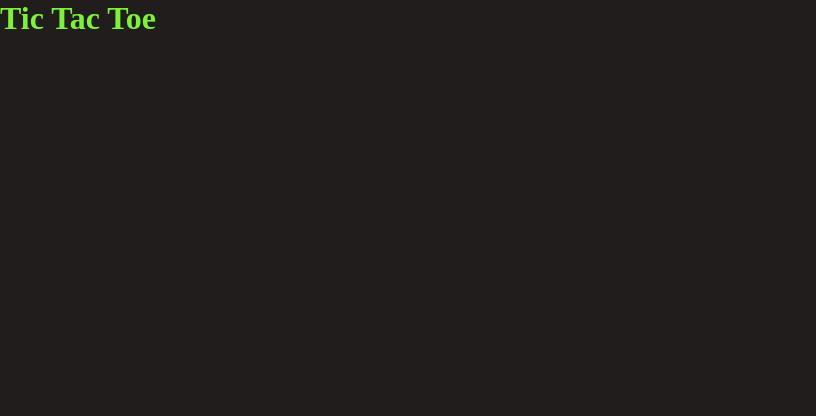
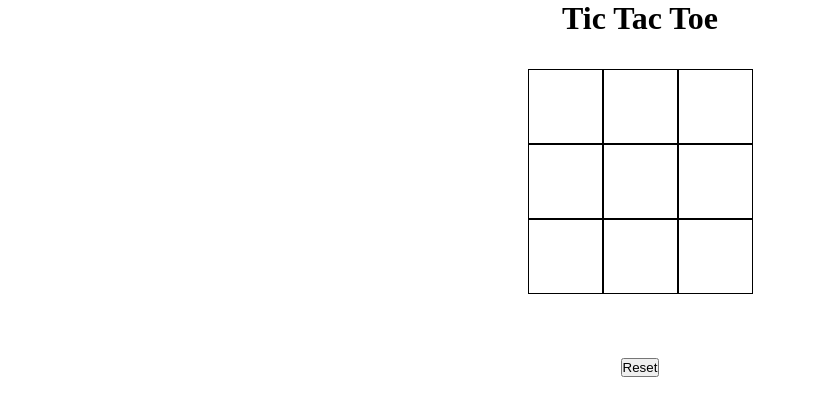
Before and after one commit to Sess254/tic_tac_toe, a plain HTML site: page index.html in a window 1280 px wide. Shown: the whole page, without its empty margins (0-816 px from the left). Drawn offline with Linux system fonts and the light colour scheme.

Commit message:
added function that displays the cells and declares the outcome of the game plus a reset button that starts the game over

```diff
--- a/index.css
+++ b/index.css
@@ -5,6 +5,34 @@
 }
 
 body {
-    background: rgb(34, 29, 29);
-    color: #7ef13b;
+    text-align: center;
 }
+
+h1 {
+    margin-bottom: 1em;
+}
+
+.cells {
+    display: grid;
+    grid-template-columns: repeat(3, 75px);
+    grid-template-rows: repeat(3, 75px);
+    align-items: center;
+    justify-content: center;
+    gap: 0;
+    margin-bottom: 2em;
+}
+
+.cell {
+    height: 75px;
+    width: 75px;
+    margin: 0;
+    padding: 0;
+    border: 1px solid  black;
+    text-align: center;
+    font-size: 4rem;
+}
+
+
+.message {
+    padding: 1em 0;
+}
--- a/index.html
+++ b/index.html
@@ -11,8 +11,22 @@
         <h1>Tic Tac Toe</h1>
     </header>
     <main>
-        <section class="cells">
-            <div id="cell"></div>
+        <section class="cells" id="cells">
+            <div id="cell" class="cell"></div>
+            <div id="cell" class="cell"></div>
+            <div id="cell" class="cell"></div>
+            <div id="cell" class="cell"></div>
+            <div id="cell" class="cell"></div>
+            <div id="cell" class="cell"></div>
+            <div id="cell" class="cell"></div>
+            <div id="cell" class="cell"></div>
+            <div id="cell" class="cell"></div>
+
+        </section>
+        <section id="info">
+            <div id="players"></div>
+            <div id="message" class="message"></div>
+            <button id="reset">Reset</button>
         </section>
     </main>
     <div id="test"></div>
--- a/main.js
+++ b/main.js
@@ -23,3 +23,103 @@ const GameBoard = (() => {
 const Player = (name, marker) => {
     return {name, marker}
 }
+
+
+const GameController = (() => {
+    let players = []
+    let currentPlayerIndex = 0
+    let isGameover = false
+
+
+    const initializeGame = (player1, player2) => {
+        players = [
+            Player(player1, "X"),
+            Player(player2, "O")
+        ]
+        currentPlayerIndex = 0
+        isGameover = false
+        GameBoard.resetBoard()
+    }
+
+    const playTurn = (index) => {
+        if (isGameover) return
+
+        const currentPlayer = players[currentPlayerIndex]
+        if (GameBoard.setCell(index, currentPlayer.marker)) {
+            if(checkWinner()) {
+                DisplayController.setMessage(`${currentPlayer.name} wins!`)
+            } else if (isTie()) {
+                DisplayController.setMessage(`Its a Tie!`)
+
+            } else {
+                currentPlayerIndex = 1 - currentPlayerIndex
+            }
+        }
+
+    }
+
+    const checkWinner = () => {
+        const board = GameBoard.getBoard()
+        const winCombo = [
+            [0, 1, 2], [3, 4, 5], [6, 7, 8],
+            [0, 3, 6], [1, 4, 7], [2, 5, 8 ],
+            [0, 4, 8], [2, 4, 6],
+        ]
+
+        return winCombo.some((pattern) =>
+            pattern.every((index) => board[index] === players[currentPlayerIndex].marker)
+        )
+    }
+
+    const isTie = () => {
+        return GameBoard.getBoard().every((cell) => cell !== null)
+    }
+
+
+    return {initializeGame, playTurn}
+
+})()
+
+
+const DisplayController = (() => {
+    const cells = document.querySelectorAll('.cell')
+    const messageText = document.getElementById('message')
+    const resetBtn = document.getElementById('reset')
+
+    const renderBoard = () => {
+        const board = GameBoard.getBoard()
+        cells.forEach((cell, index) => {
+            cell.textContent = board[index]
+        })
+    }
+
+    const setMessage = message => {
+        messageText.textContent = message
+    }
+
+
+    const bindEvents = () => {
+        cells.forEach((cell, index) => {
+            cell.addEventListener('click', () => {
+                GameController.playTurn(index)
+                renderBoard()
+            })
+        })
+
+
+        resetBtn.addEventListener('click', () => {
+            GameController.initializeGame('player1', 'player2')
+            renderBoard()
+            setMessage('Game Restarted')
+        })
+    }
+
+    return {renderBoard, setMessage, bindEvents}
+})()
+
+
+document.addEventListener("DOMContentLoaded", () => {
+    GameController.initializeGame("Player 1", "Player 2");
+    DisplayController.renderBoard();
+    DisplayController.bindEvents();
+  });
```
